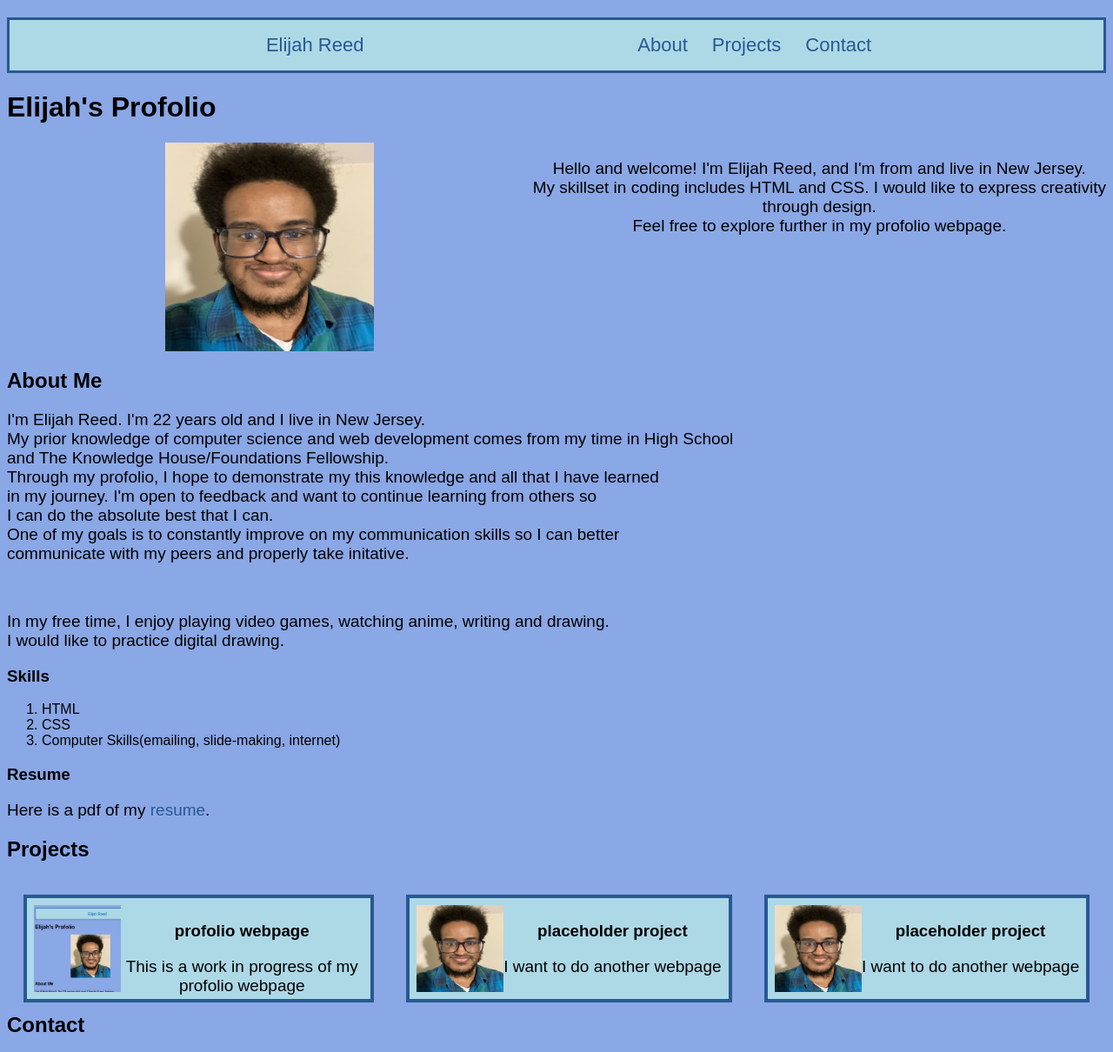
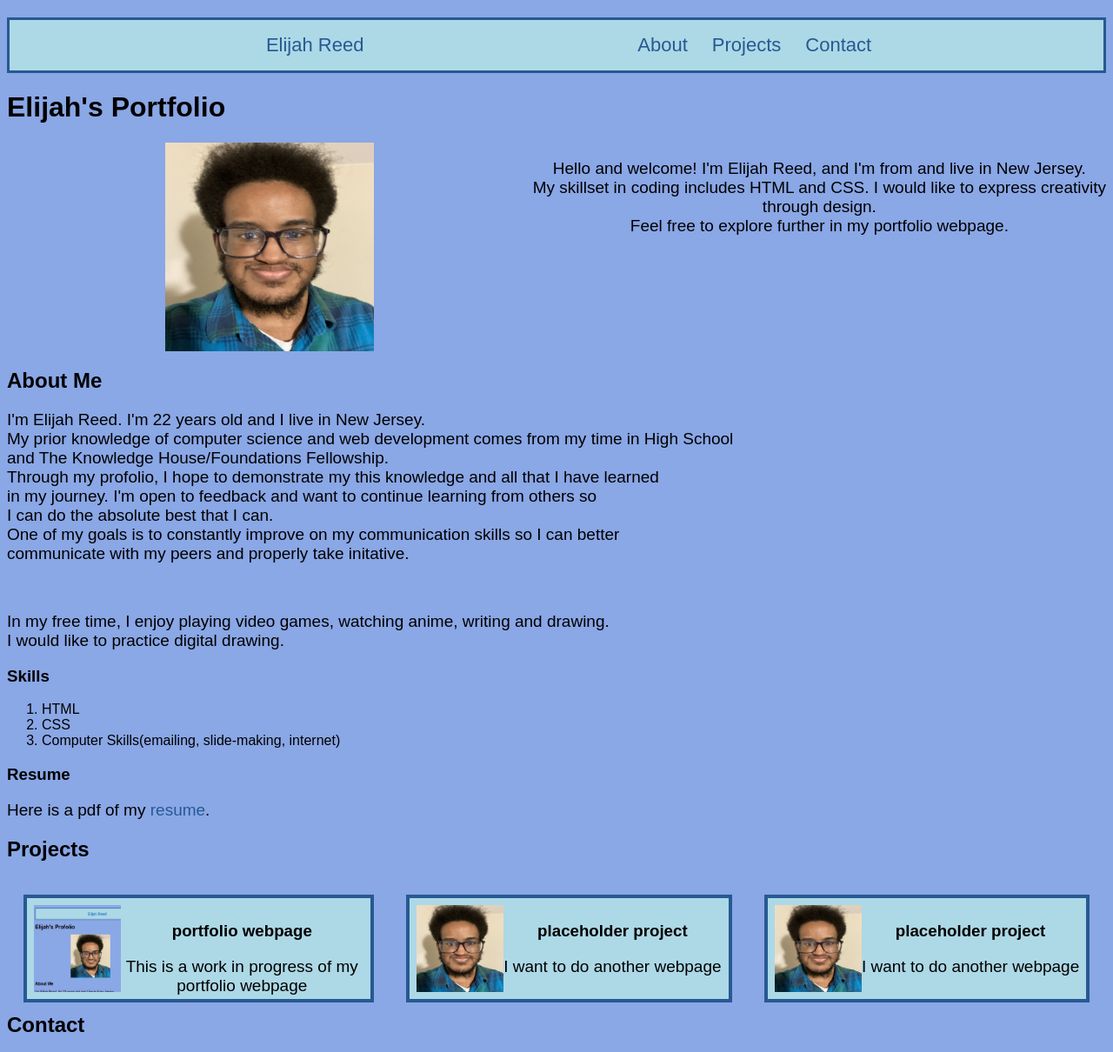
Before and after one commit to InfamousEli02/client-project-design, a plain HTML site: page index.html in a window 1280 px wide. Shown: the top 1210 px of the page at 87% size. Drawn offline with Linux system fonts and the light colour scheme.

Commit message:
corrected spelling in index.html

```diff
--- a/index.html
+++ b/index.html
@@ -3,7 +3,7 @@
 <head>
     <meta charset="UTF-8">
     <meta name="viewport" content="width=device-width, initial-scale=1.0">
-    <title>Elijah Reed Profolio</title>
+    <title>Elijah Reed Portfolio</title>
     <link rel="stylesheet" href="styles.css">
 </head>
 <body>
@@ -21,7 +21,7 @@
           </ul>
         </div>
     </div>
-    <h1>Elijah's Profolio</h1>
+    <h1>Elijah's Portfolio</h1>
     <div>
     <section class="Home">
     <figure>
@@ -31,7 +31,7 @@
     <p>Hello and welcome! I'm Elijah Reed, and I'm from and live in New Jersey.<br>
     My skillset in coding includes HTML and CSS. I would like to express creativity<br>
     through design.<br>
-    Feel free to explore further in my profolio webpage.</p>
+    Feel free to explore further in my portfolio webpage.</p>
     <br>
     </section>
     </div>
@@ -68,8 +68,8 @@
             the profolio webpage"/>
           </div>
           <div class="project-text">
-            <h3>profolio webpage</h3>
-            <p>This is a work in progress of my profolio webpage</p>
+            <h3>portfolio webpage</h3>
+            <p>This is a work in progress of my portfolio webpage</p>
           </div>
         </div>
         <div class="project">
```
